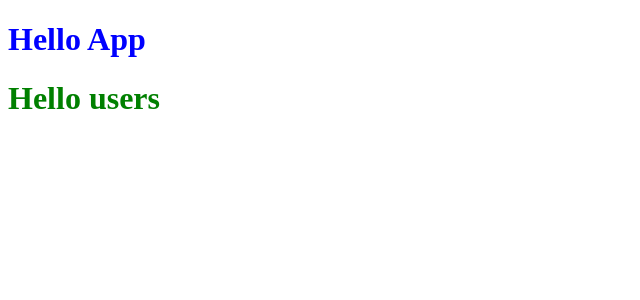
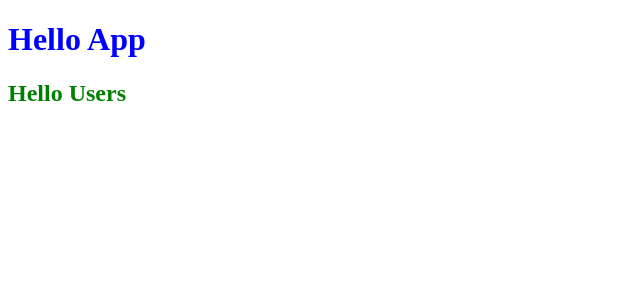
Before and after one commit to Vickyvanshaj/REACT, a React (Create React App) app: page / in a window 1280 px wide. Shown: the top 300 px of the page, without its empty margins (0-640 px from the left). Built offline with nearby package versions, Linux system fonts and the light colour scheme.

Commit message:
CSS Module in React

```diff
--- a/src/App.css
+++ /dev/null
@@ -1,6 +0,0 @@
-.txtb{
-    color: blue;
-}
-.txtg{
-    color: green;
-}
--- a/src/App.js
+++ b/src/App.js
@@ -1,11 +1,11 @@
 import React from 'react'
-import "./App.css";
+import style from "./App.module.css"
 import User from './User';
 const App=()=>{
-    let style=false;
+
     return <React.Fragment>
-        <h1 className='txtb'>Hello App</h1>
-        <User color={style?"txtb":"txtg"}/>
+        <h1 className={style.txt}>Hello App</h1>
+        <User />
     </React.Fragment>
 }
 export default App;
--- /dev/null
+++ b/src/App.module.css
@@ -0,0 +1,3 @@
+.txt{
+    color: blue;
+}
--- a/src/User.js
+++ b/src/User.js
@@ -1,11 +1,11 @@
 import React from 'react'
+import style from "./User.module.css"
 
-
-const User=(props)=>{
+const User=()=>{
 
     return <React.Fragment>
-        <h1 className={props.color}>Hello users</h1>
 
+        <h2 className={style.txt}>Hello Users</h2>
     </React.Fragment>
 }
 export default User;
--- /dev/null
+++ b/src/User.module.css
@@ -0,0 +1,3 @@
+.txt{
+    color: green;
+}
```
